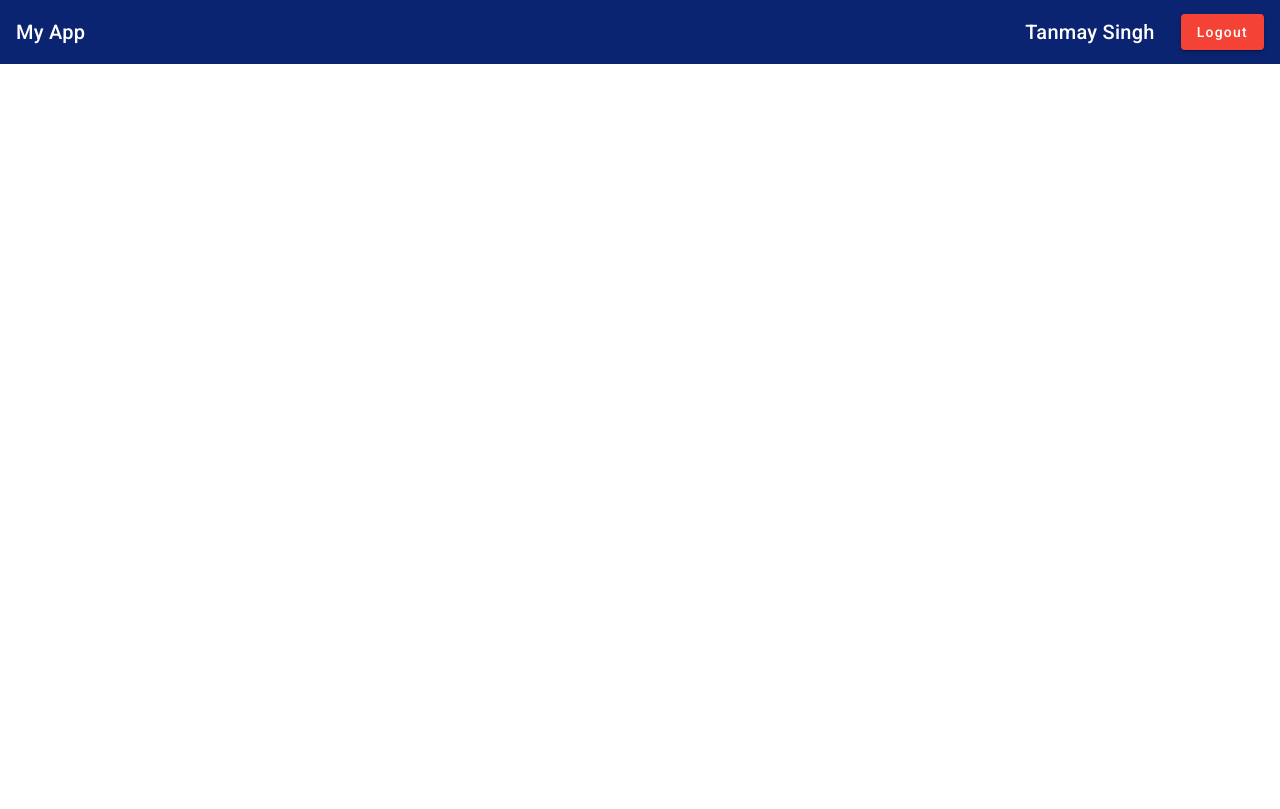
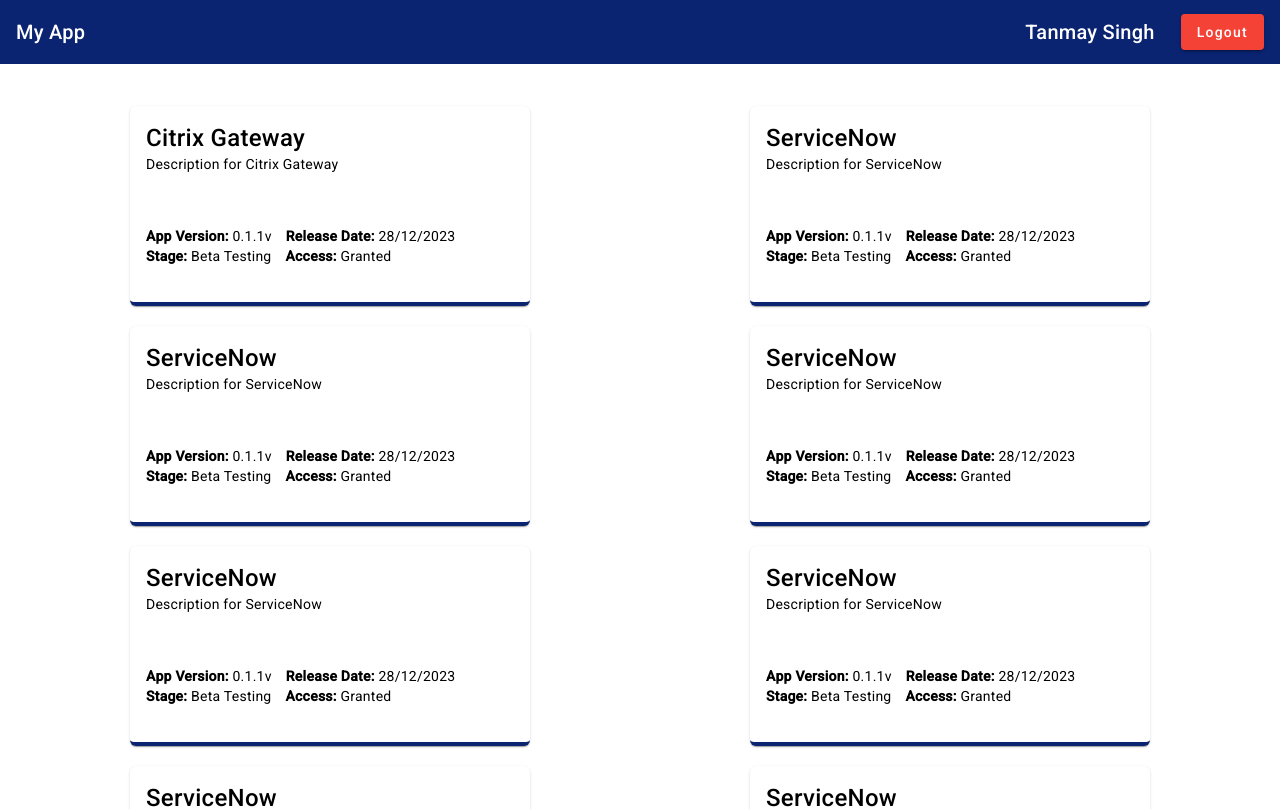
Before and after one commit to tanmaysinghx/common-login, an Angular app: page /project-portfolio in a window 1280 px wide. Before the commit this address led to /. Shown: the top 809 px of the page. Built offline with nearby package versions, Linux system fonts and the light colour scheme.

Commit message:
Project-portfolio screen design complted

```diff
--- a/src/app/app.routes.ts
+++ b/src/app/app.routes.ts
@@ -2,10 +2,12 @@
 import { LoginComponent } from './login/login.component';
 import { RegisterComponent } from './register/register.component';
 import { AdminDashboardComponent } from './admin-dashboard/admin-dashboard.component';
+import { ProjectPortfolioComponent } from './project-portfolio/project-portfolio.component';
 
 export const routes: Routes = [
     { path: '', redirectTo: 'login', pathMatch: 'full' },
     { path: 'login', component: LoginComponent },
     { path: 'register', component: RegisterComponent },
     { path: 'admin-dashboard', component: AdminDashboardComponent },
+    { path: 'project-portfolio', component: ProjectPortfolioComponent}
 ];
--- a/src/app/project-portfolio/project-portfolio.component.html
+++ b/src/app/project-portfolio/project-portfolio.component.html
@@ -1 +1,20 @@
-<p>project-portfolio works!</p>
+<div class="card-container">
+    <mat-card class="application-card" *ngFor="let app of applications">
+        <mat-card-header>
+            <mat-card-title class="card-title">{{ app.name }}</mat-card-title>
+        </mat-card-header>
+        <mat-card-content class="card-content">
+            {{ app.description }}
+        </mat-card-content>
+        <div class="card-desc">
+            <div>
+                <span class class="desc-content"><b>App Version:</b> 0.1.1v</span>
+                <span class class="desc-content"><b>Release Date:</b> 28/12/2023</span>
+            </div>
+            <div>
+                <span class class="desc-content"><b>Stage:</b> Beta Testing</span>
+                <span class class="desc-content"><b>Access:</b> Granted</span>
+            </div>
+        </div>
+    </mat-card>
+</div>
--- a/src/app/project-portfolio/project-portfolio.component.scss
+++ b/src/app/project-portfolio/project-portfolio.component.scss
@@ -0,0 +1,32 @@
+.card-container {
+    display: flex;
+    flex-wrap: wrap;
+    justify-content: space-around;
+    padding: 20px;
+  }
+
+  .application-card {
+    width: 400px;
+    margin: 10px;
+    height: 200px;
+    border-bottom: 4px solid #0a2472;
+    border-radius: 6px;
+    cursor: pointer;
+  }
+
+  .card-title {
+    font-size: 24px;
+  }
+
+  .card-content {
+    font-size: 14px;
+  }
+
+  .card-desc {
+    padding: 16px;
+    margin-top: 36px;
+  }
+
+  .desc-content {
+    padding-right: 14px;
+  }
--- a/src/app/project-portfolio/project-portfolio.component.ts
+++ b/src/app/project-portfolio/project-portfolio.component.ts
@@ -1,13 +1,29 @@
 import { Component } from '@angular/core';
 import { CommonModule } from '@angular/common';
+import { MatCardModule } from '@angular/material/card';
+import { MatInputModule } from '@angular/material/input';
+import { MatButtonModule } from '@angular/material/button';
+import { MatFormFieldModule } from '@angular/material/form-field';
 
 @Component({
   selector: 'app-project-portfolio',
   standalone: true,
-  imports: [CommonModule],
+  imports: [CommonModule, MatCardModule],
   templateUrl: './project-portfolio.component.html',
   styleUrl: './project-portfolio.component.scss'
 })
 export class ProjectPortfolioComponent {
 
+
+  applications = [
+    { name: 'Citrix Gateway', description: 'Description for Citrix Gateway' },
+    { name: 'ServiceNow', description: 'Description for ServiceNow' },
+    { name: 'ServiceNow', description: 'Description for ServiceNow' },
+    { name: 'ServiceNow', description: 'Description for ServiceNow' },
+    { name: 'ServiceNow', description: 'Description for ServiceNow' },
+    { name: 'ServiceNow', description: 'Description for ServiceNow' },
+    { name: 'ServiceNow', description: 'Description for ServiceNow' },
+    { name: 'ServiceNow', description: 'Description for ServiceNow' },
+    // Add more application objects here
+  ];
 }
```
